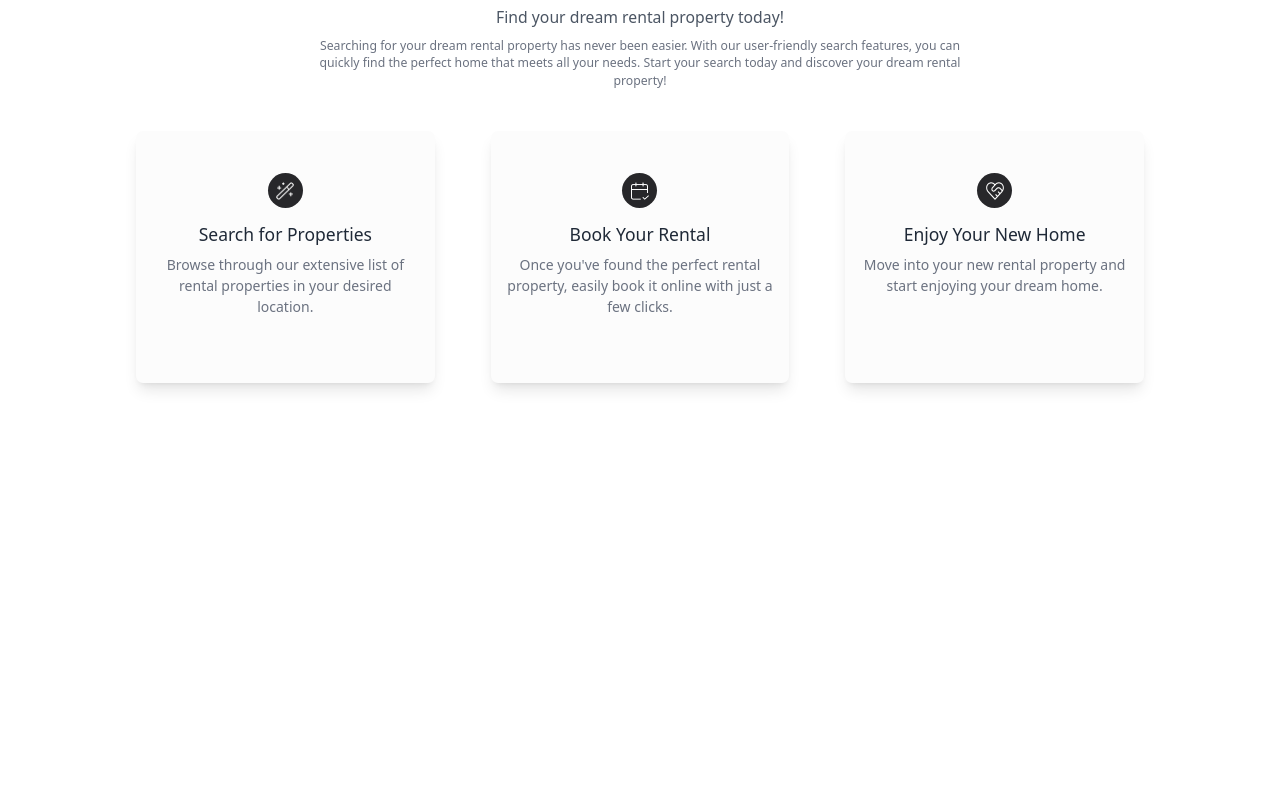
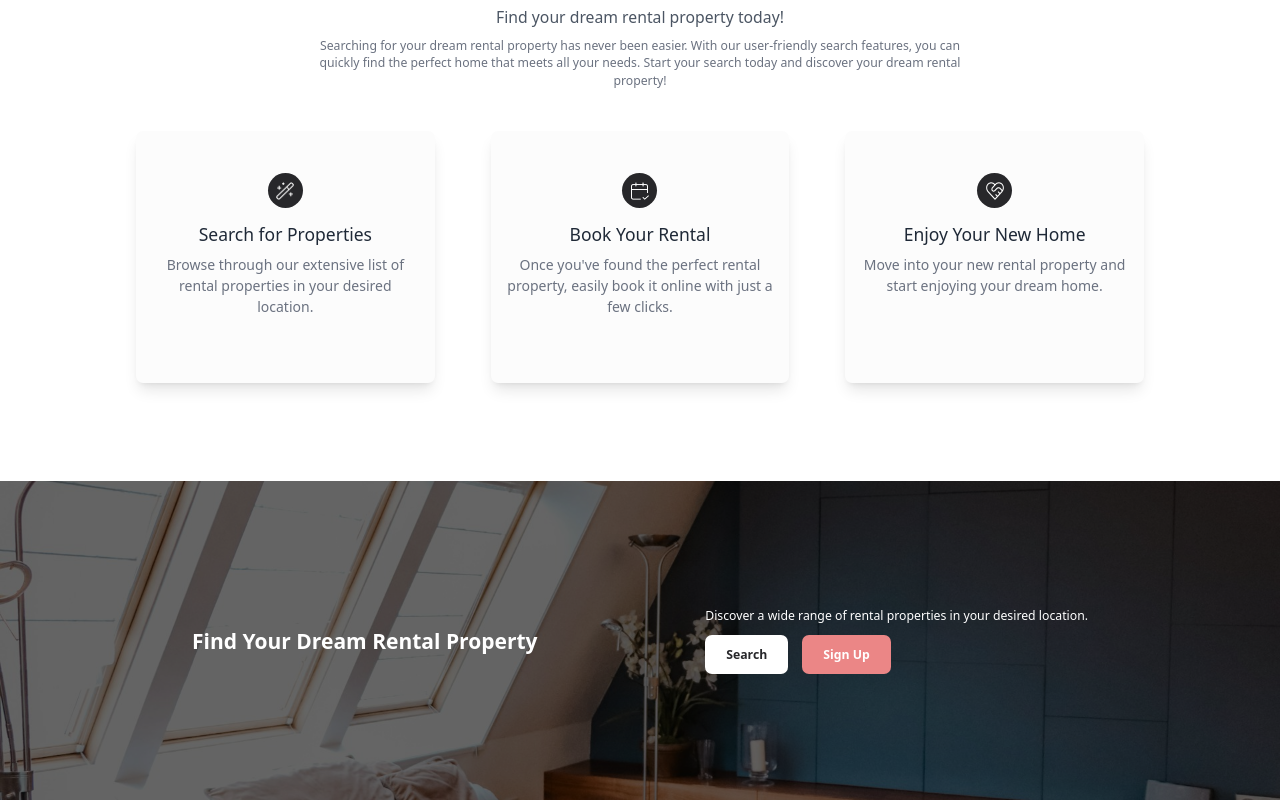
Before and after one commit to FrankBonanno/real-estate, a Next.js app in the folder client/: page /landing in a window 1280 px wide. Shown: the part 1571-2371 px from the top of the page. Before the commit the page ends 2052 px from the top, so only its background shows below. Built offline with nearby package versions, Linux system fonts and the light colour scheme; no server answers.

Commit message:
call to action section

```diff
--- /dev/null
+++ b/client/src/app/(nondashboard)/landing/CallToActionSection.tsx
@@ -0,0 +1,57 @@
+'use client';
+
+import Image from 'next/image';
+import { motion } from 'framer-motion';
+import Link from 'next/link';
+
+const CallToActionSection = () => {
+	return (
+		<div className="relative py-24">
+			<Image
+				src="/landing-call-to-action.jpg"
+				alt="Rentiful search section background"
+				className="object-cover object-center"
+				fill
+			/>
+
+			<div className="absolute inset-0 bg-black bg-opacity-60"></div>
+
+			<motion.div
+				initial={{ opacity: 0, y: 20 }}
+				transition={{ duration: 0.5 }}
+				whileInView={{ opacity: 1, y: 0 }}
+				viewport={{ once: true }}
+				className="relative max-w-4xl xl:max-w-6xl mx-auto px-6 sm:px-8 lg:px-12 xl:px-16 py-12"
+			>
+				<div className="flex flex-col md:flex-row justify-between items-center">
+					<div className="mb-6 md:mb-0 md:mr-10">
+						<h2 className="text-2xl font-bold text-white">Find Your Dream Rental Property</h2>
+					</div>
+
+					<div>
+						<p className="text-white mb-3">Discover a wide range of rental properties in your desired location.</p>
+
+						<div className="flex justify-center md:justify-start gap-4">
+							<button
+								onClick={() => window.scrollTo({ top: 0, behavior: 'smooth' })}
+								className="inline-block text-primary-700 bg-white rounded-lg px-6 py-3 font-semibold hover:bg-primary-500 hover:text-primary-50"
+							>
+								Search
+							</button>
+
+							<Link
+								href="/signup"
+								className="inline-block text-white bg-secondary-500 rounded-lg px-6 py-3 font-semibold hover:bg-secondary-600"
+								scroll={false}
+							>
+								Sign Up
+							</Link>
+						</div>
+					</div>
+				</div>
+			</motion.div>
+		</div>
+	);
+};
+
+export default CallToActionSection;
--- a/client/src/app/(nondashboard)/landing/page.tsx
+++ b/client/src/app/(nondashboard)/landing/page.tsx
@@ -1,3 +1,4 @@
+import CallToActionSection from './CallToActionSection';
 import DiscoverSection from './DiscoverSection';
 import FeaturesSection from './FeaturesSection';
 import HeroSection from './HeroSection';
@@ -10,6 +11,8 @@
 			<FeaturesSection />
 
 			<DiscoverSection />
+
+			<CallToActionSection />
 		</div>
 	);
 };
```
